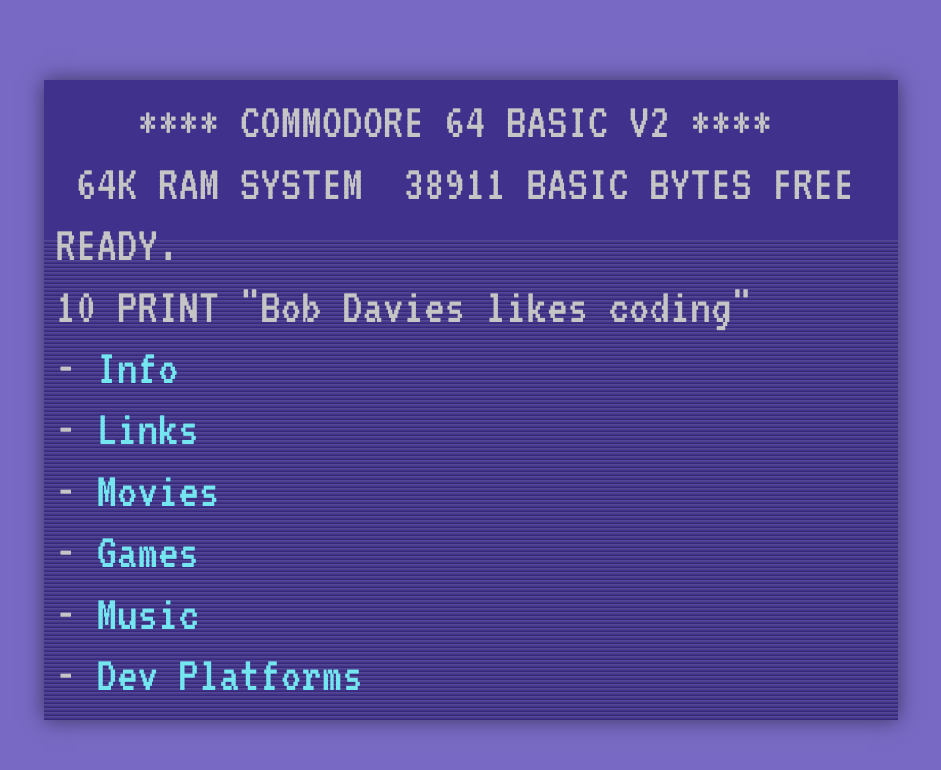
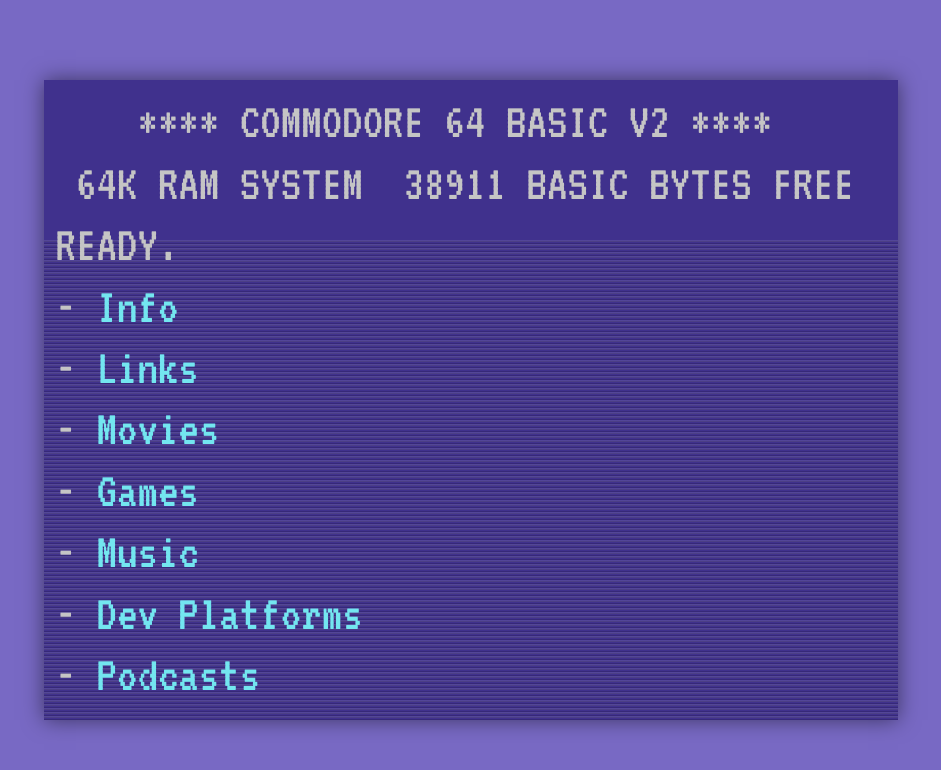
Before and after one commit to bobbigmac/bobbigmac.github.io, a website: page index.html in a window 1280 px wide. Shown: the whole page, without its empty margins (169-1110 px from the left). Drawn offline with Linux system fonts and the light colour scheme.

Commit message:
Podcasts

```diff
--- a/index.html
+++ b/index.html
@@ -80,6 +80,7 @@
 					{ title: "bsky/bobbigmac", href: "https://bsky.app/profile/bobbigmac.bsky.social" },
 					{ title: "bobbigmac.com", href: "https://bobbigmac.com", note: "Blog" },
 					{ title: "github/bobbigmac", href: "https://github.com/bobbigmac" },
+					{ title: "reddit/bobbigmac", href: "https://www.reddit.com/user/bobbigmac" },
 				],
 				movies: [
 					{ title: "Alien", review: "It's good innit" },
@@ -115,6 +116,12 @@
 					{ title: "Java", review: "For when I want a headache" },
 					{ title: "C#", review: "When you're the type of person who schedules a meeting that could have been an email" },
 					{ title: "C++", review: "I write this occasionally, but always with trepidation because it usually kicks my butt" },
+				],
+				podcasts: [
+					{ title: "Mom Can't Cook", review: "I've never see any of the films they recap." },
+					{ title: "Second Wind", review: "Various podcasts: Firelink, Windbreaker (lol) and Rewind." },
+					{ title: "Oxventure", review: "D&D without the faffing about, good well-contained episodes with fun characters." },
+					{ title: "Apocalypse Players", review: "Actual-play with great pacing and atmosphere. I like that they don't dumb it down, and the sound editing is great." },
 				],
 			};
 
@@ -171,8 +178,7 @@
 					` 64K RAM SYSTEM  38911 BASIC BYTES FREE`,
 					``,
 					`READY.`,
-					`10 PRINT "Bob Davies likes coding"`,
-					``,
+					//`10 PRINT "Bob Davies likes coding"`,
 					...types.map((t) => `- <a href="#/${encodeURIComponent(t)}">${escapeHtml(titleCase(t))}</a>`),
 				];
 				setLines(lines);
```
